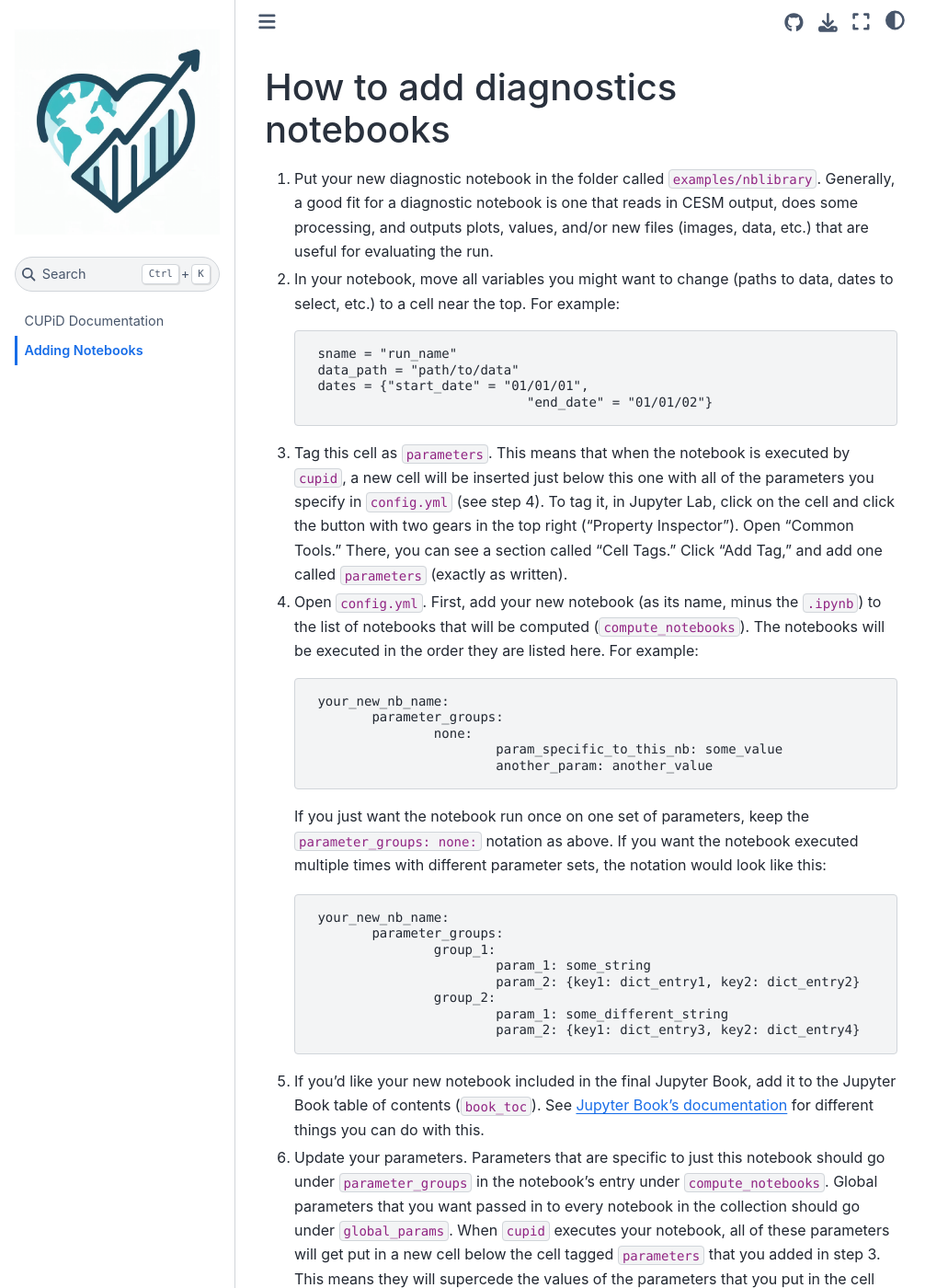
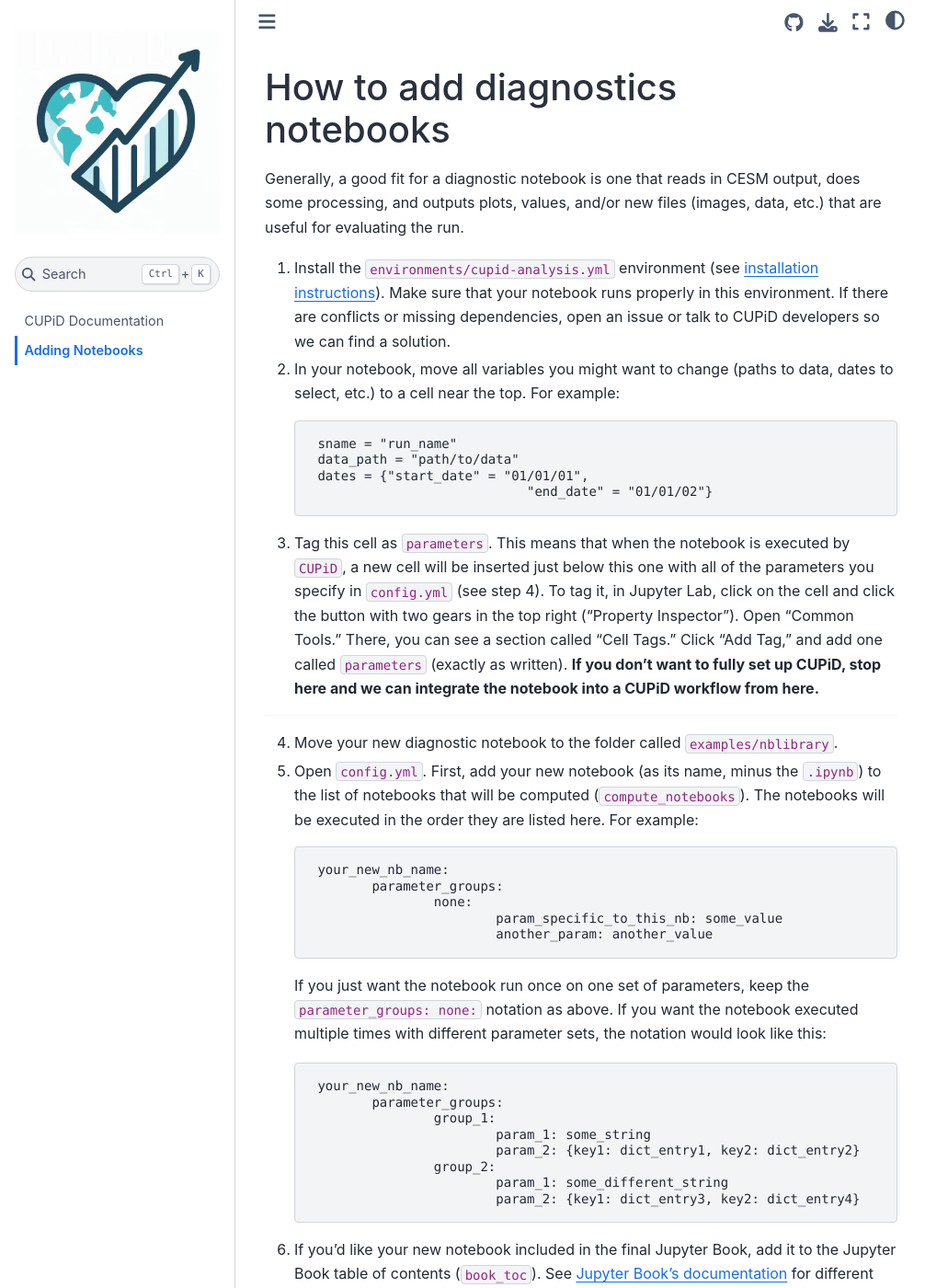
Before and after one commit to NCAR/CUPiD, a Sphinx documentation site: the page built from docs/addingnotebookstocollection.md, in a window 1280 px wide and 1400 px high. Shown: the whole window at 92% size, without its empty margins (0-1031 px from the left). Built offline with Sphinx 7.4.7 and the Sphinx Book theme 1.1.4, drawn with Linux system fonts in a browser that asks for light colours.

Commit message:
Adding environment testing and short version to notebook adding instructions
I added a step telling people to install the cupid-analysis environment and test there. I also noted where people can stop if they don't want to fully run the notebook with CUPiD themselves yet, so they can pass it along to us at that point instead.

```diff
--- a/docs/addingnotebookstocollection.md
+++ b/docs/addingnotebookstocollection.md
@@ -1,6 +1,8 @@
 # How to add diagnostics notebooks
 
-1. Put your new diagnostic notebook in the folder called `examples/nblibrary`. Generally, a good fit for a diagnostic notebook is one that reads in CESM output, does some processing, and outputs plots, values, and/or new files (images, data, etc.) that are useful for evaluating the run.
+Generally, a good fit for a diagnostic notebook is one that reads in CESM output, does some processing, and outputs plots, values, and/or new files (images, data, etc.) that are useful for evaluating the run.
+
+1. Install the `environments/cupid-analysis.yml` environment (see [installation instructions](https://ncar.github.io/CUPiD/index.html#installing)). Make sure that your notebook runs properly in this environment. If there are conflicts or missing dependencies, open an issue or talk to CUPiD developers so we can find a solution.
 2. In your notebook, move all variables you might want to change (paths to data, dates to select, etc.) to a cell near the top. For example:
 
 	    sname = "run_name"
@@ -8,9 +10,11 @@
 	    dates = {"start_date" = "01/01/01",
 	    			    "end_date" = "01/01/02"}
 
-3. Tag this cell as `parameters`. This means that when the notebook is executed by `cupid`, a new cell will be inserted just below this one with all of the parameters you specify in `config.yml` (see step 4). To tag it, in Jupyter Lab, click on the cell and click the button with two gears in the top right ("Property Inspector"). Open "Common Tools." There, you can see a section called "Cell Tags." Click "Add Tag," and add one called `parameters` (exactly as written).
+3. Tag this cell as `parameters`. This means that when the notebook is executed by `CUPiD`, a new cell will be inserted just below this one with all of the parameters you specify in `config.yml` (see step 4). To tag it, in Jupyter Lab, click on the cell and click the button with two gears in the top right ("Property Inspector"). Open "Common Tools." There, you can see a section called "Cell Tags." Click "Add Tag," and add one called `parameters` (exactly as written). **If you don't want to fully set up CUPiD, stop here and we can integrate the notebook into a CUPiD workflow from here.**
+---
+4. Move your new diagnostic notebook to the folder called `examples/nblibrary`.
 
-4. Open `config.yml`. First, add your new notebook (as its name, minus the `.ipynb`) to the list of notebooks that will be computed (`compute_notebooks`). The notebooks will be executed in the order they are listed here. For example:
+5. Open `config.yml`. First, add your new notebook (as its name, minus the `.ipynb`) to the list of notebooks that will be computed (`compute_notebooks`). The notebooks will be executed in the order they are listed here. For example:
 
 		your_new_nb_name:
 			parameter_groups:
@@ -32,6 +36,6 @@
 
 6. If you'd like your new notebook included in the final Jupyter Book, add it to the Jupyter Book table of contents (`book_toc`). See [Jupyter Book's documentation](https://jupyterbook.org/en/stable/structure/toc.html) for different things you can do with this.
 
-7. Update your parameters. Parameters that are specific to just this notebook should go under `parameter_groups` in the notebook's entry under `compute_notebooks`. Global parameters that you want passed in to every notebook in the collection should go under `global_params`.  When `cupid` executes your notebook, all of these parameters will get put in a new cell below the cell tagged `parameters` that you added in step 3. This means they will supercede the values of the parameters that you put in the cell above---the names, notation, etc. should match to make sure your notebook is able to find the variables it needs.
+7. Update your parameters. Parameters that are specific to just this notebook should go under `parameter_groups` in the notebook's entry under `compute_notebooks`. Global parameters that you want passed in to every notebook in the collection should go under `global_params`.  When `CUPiD` executes your notebook, all of these parameters will get put in a new cell below the cell tagged `parameters` that you added in step 3. This means they will supercede the values of the parameters that you put in the cell above---the names, notation, etc. should match to make sure your notebook is able to find the variables it needs.
 
 8. All set! Your collection can now be run and built with `cupid-run config.yml` and `cupid-build config.yml` as usual.
```
